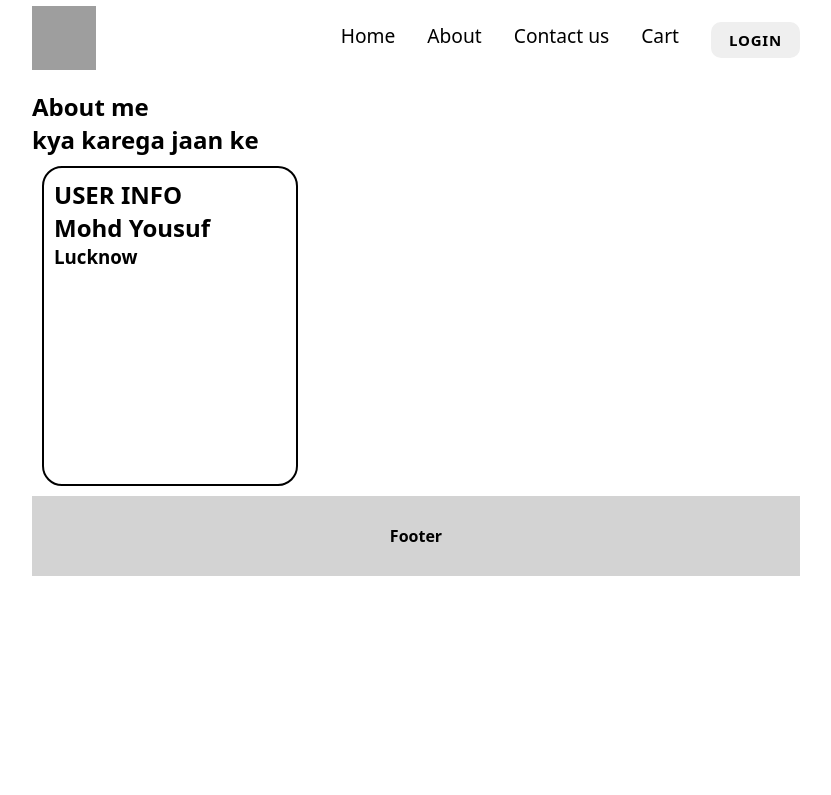
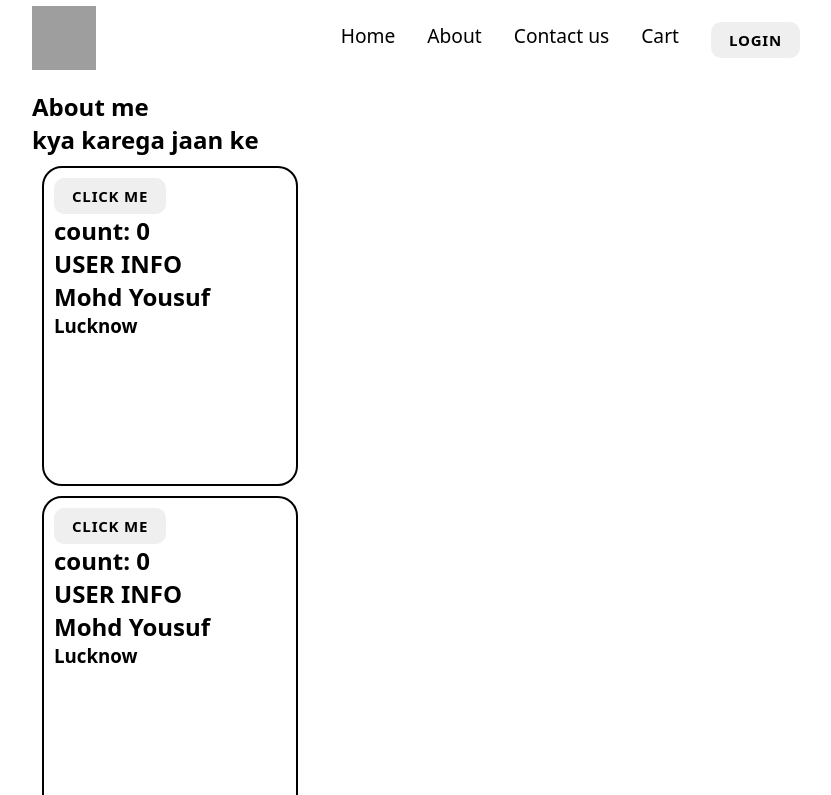
Before and after one commit to yousuffff/Foodie-Hub, a React (Vite) app: page /about in a window 1280 px wide. Shown: the top 795 px of the page, without its empty margins (224-1055 px from the left). Built offline with nearby package versions, Linux system fonts and the light colour scheme; grey boxes are pictures that could not be loaded.

Commit message:
react life cycle method

```diff
--- a/src/components/AboutUs.jsx
+++ b/src/components/AboutUs.jsx
@@ -1,13 +1,23 @@
+import React from "react";
 import User from "./UserClass";
 
-const AboutUs = () => {
-  return (
-    <div>
-      <h2>About me</h2>
-      <h2> kya karega jaan ke</h2>
+class AboutUs extends React.Component {
+  constructo(){
 
-      <User name={'Mohd Yousuf'} location={'Lucknow'}/>
-    </div>
-  );
-};
+  }
+  render() {
+    return (
+      <div>
+        <h2>About me</h2>
+        <h2> kya karega jaan ke</h2>
+        <div>
+          <User name={"Mohd Yousuf"} location={"Lucknow"} />
+          <User name={"Mohd Yousuf"} location={"Lucknow"} />
+          <User name={"Mohd Yousuf"} location={"Lucknow"} />
+        </div>
+      </div>
+    );
+  }
+}
+
 export default AboutUs;
--- a/src/components/UserClass.jsx
+++ b/src/components/UserClass.jsx
@@ -3,11 +3,21 @@ import React from "react";
 class UserClass extends React.Component {
   constructor(props) {
     super(props);
+    this.state = {
+      count:0
+    }
   }
   render() {
     const { name, location } = this.props;
+    const {count} = this.state
     return (
       <div className="user">
+        <button onClick={()=>{
+          this.setState({
+            count: count+1,
+          })
+        }}>Click ME</button>
+        <h2>count: {count}</h2>
         <h2>USER INFO</h2>
         <h2>{name}</h2>
         <h3>{location}</h3>
```
